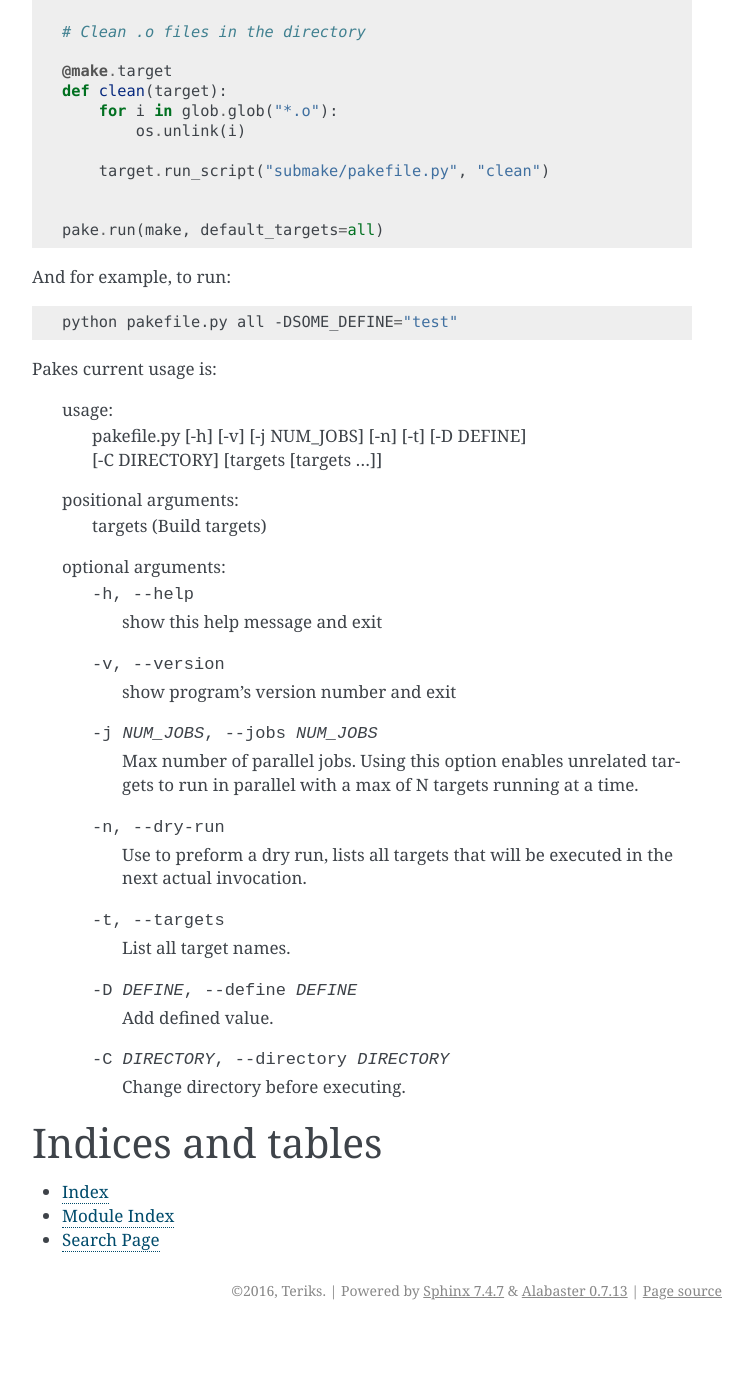
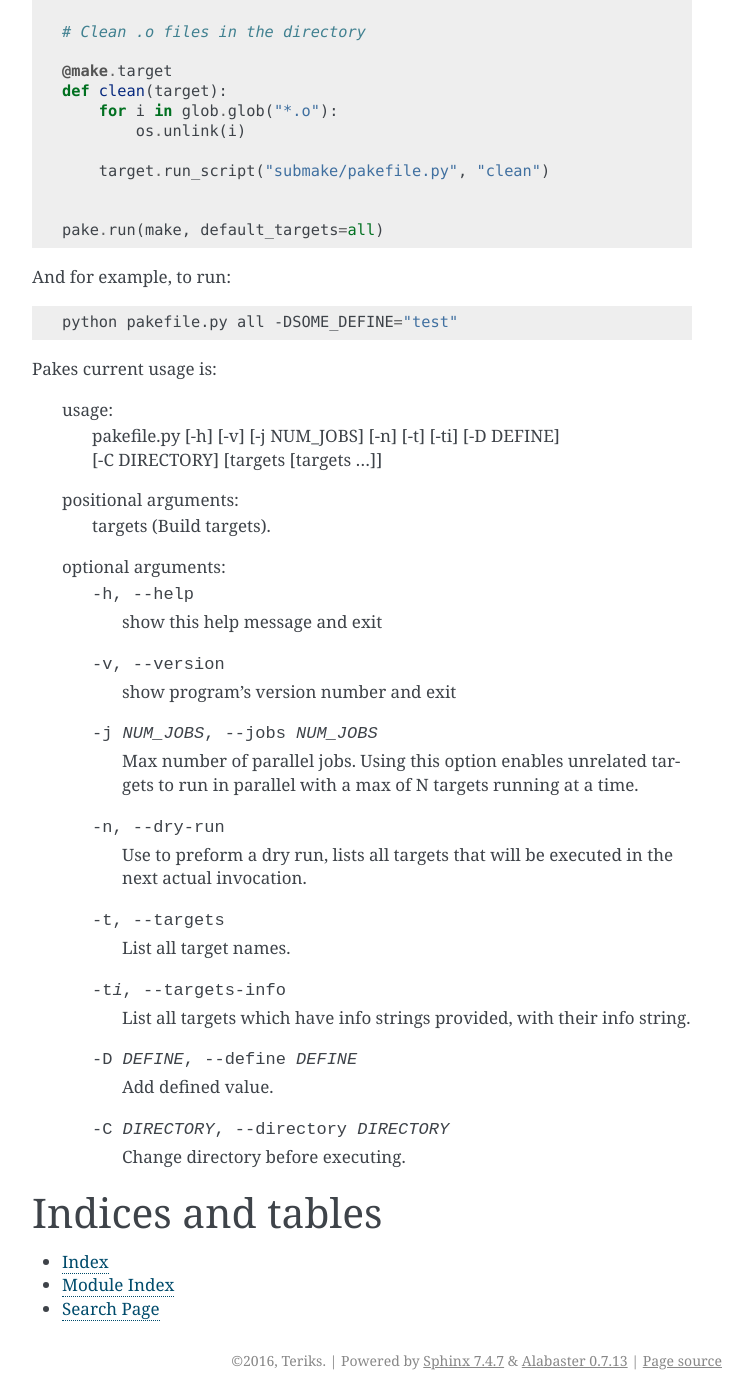
Before and after one commit to Teriks/pake, a Sphinx documentation site: the page built from docs/index.rst, in a window 1280 px wide and 1400 px high, scrolled down 2402 px. Shown: the whole window, without its empty margins (388-1141 px from the left). Built offline with Sphinx 7.4.7, drawn with Linux system fonts in a browser that asks for light colours; before the commit the page ends 3732 px from its top, so only the background shows below that.

```diff
--- a/docs/index.rst
+++ b/docs/index.rst
@@ -149,29 +149,29 @@ And for example, to run:
 
 Pakes current usage is:
 
+    usage:
+     pakefile.py [-h] [-v] [-j NUM_JOBS] [-n] [-t] [-ti] [-D DEFINE] |br|
+     [-C DIRECTORY] [targets [targets ...]]
 
-	usage:
-	  pakefile.py [-h] [-v] [-j NUM_JOBS] [-n] [-t] [-D DEFINE] |br|
-	  [-C DIRECTORY] [targets [targets ...]]
+    positional arguments:
+      targets               (Build targets).
 
-	positional arguments:
-	  targets               (Build targets)
-
-	optional arguments:
-	  -h, --help            show this help message and exit
-	  -v, --version         show program's version number and exit
-	  -j NUM_JOBS, --jobs NUM_JOBS
-							Max number of parallel jobs. Using this option enables
-							unrelated targets to run in parallel with a max of N
-							targets running at a time.
-	  -n, --dry-run         Use to preform a dry run, lists all targets that will
-							be executed in the next actual invocation.
-	  -t, --targets         List all target names.
-	  -D DEFINE, --define DEFINE
-							Add defined value.
-	  -C DIRECTORY, --directory DIRECTORY
-							Change directory before executing.
-
+    optional arguments:
+      -h, --help            show this help message and exit
+      -v, --version         show program's version number and exit
+      -j NUM_JOBS, --jobs NUM_JOBS
+                            Max number of parallel jobs. Using this option enables
+                            unrelated targets to run in parallel with a max of N
+                            targets running at a time.
+      -n, --dry-run         Use to preform a dry run, lists all targets that will
+                            be executed in the next actual invocation.
+      -t, --targets         List all target names.
+      -ti, --targets-info   List all targets which have info strings provided,
+                            with their info string.
+      -D DEFINE, --define DEFINE
+                            Add defined value.
+      -C DIRECTORY, --directory DIRECTORY
+                            Change directory before executing.
 
 
 Indices and tables
```
Also changed, not shown: README.md (+3 -2 lines).
